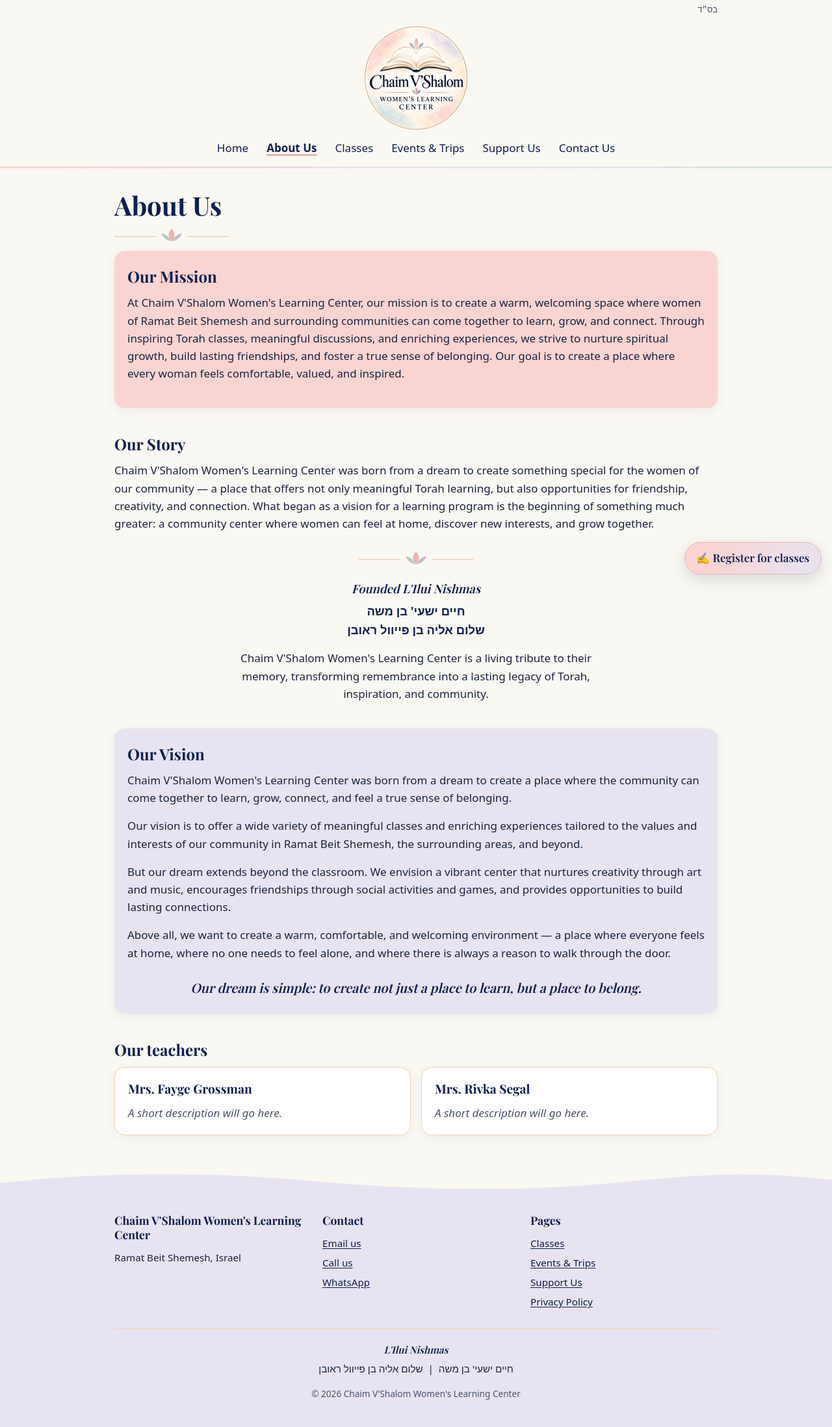
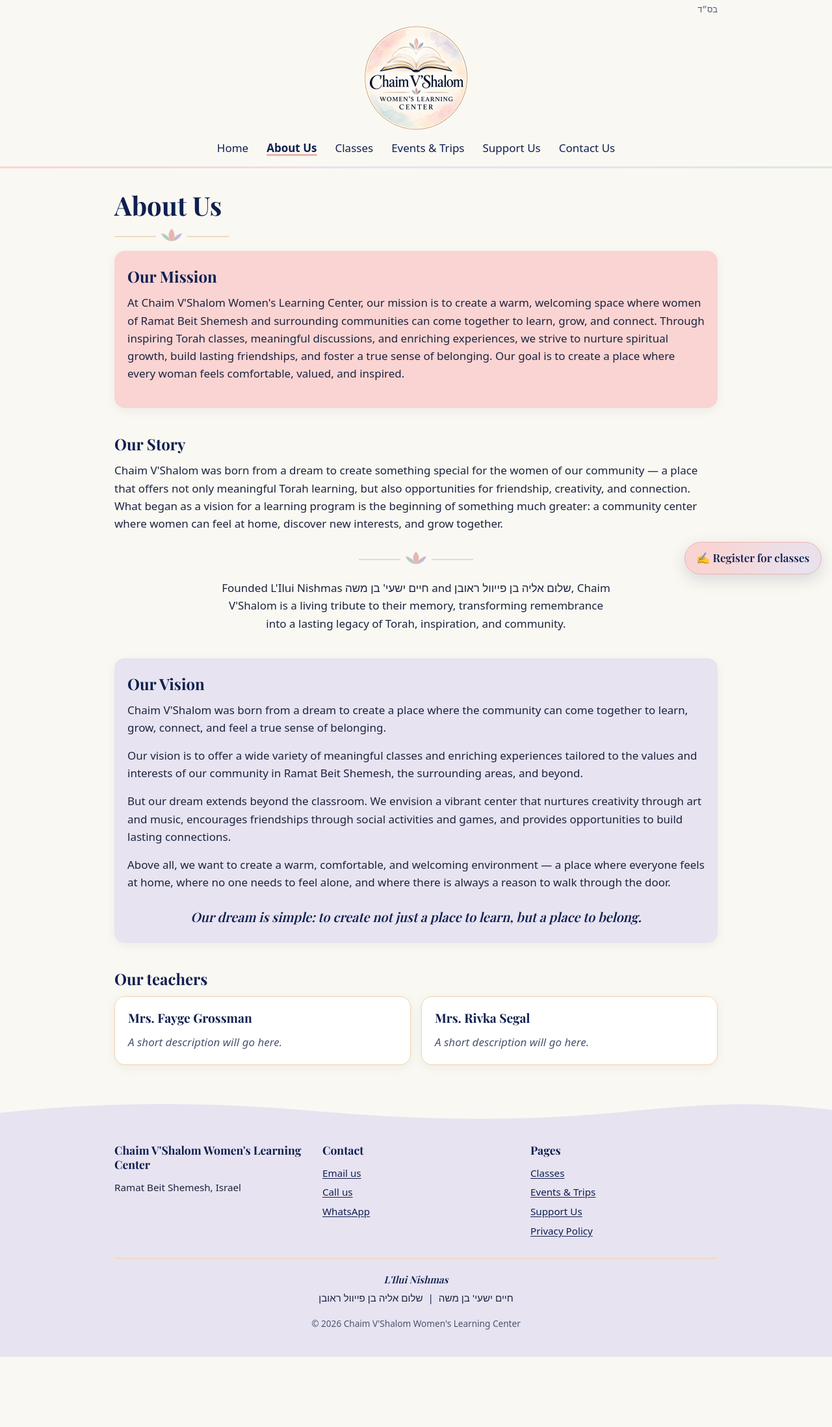
Before and after one commit to mos26613/ChaimVshalom, a Jekyll site: the page built from about.html, in a window 1280 px wide. Shown: the whole page at 65% size. Built offline with Jekyll 4.4.1, drawn with Linux system fonts in a browser that asks for light colours; some web fonts are replaced; after the commit the page ends 2088 px from its top, so only the background shows below that.

Commit message:
About page: keep the maintainer's wording exactly, short name allowed
Restore "Chaim V'Shalom" where the text mentions it again, and the
dedication sentence as written (Hebrew names kept whole on one line).
CLAUDE.md now allows the short form after the first mention and says to keep
the maintainer's text as sent; the About test checks the first mention only.

Co-Authored-By: Claude Opus 5.5 <noreply@anthropic.com>
Claude-Session: https://claude.ai/code/session_011GMQDGsLDzKwhQTsSCZg3V

```diff
--- a/about.html
+++ b/about.html
@@ -12,18 +12,14 @@ description: "About Chaim V'Shalom Women's Learning Center."
 
       <section class="section">
         <h2>Our Story</h2>
-        <p>Chaim V'Shalom Women's Learning Center was born from a dream to create something special for the women of our community &mdash; a place that offers not only meaningful Torah learning, but also opportunities for friendship, creativity, and connection. What began as a vision for a learning program is the beginning of something much greater: a community center where women can feel at home, discover new interests, and grow together.</p>
+        <p>Chaim V'Shalom was born from a dream to create something special for the women of our community &mdash; a place that offers not only meaningful Torah learning, but also opportunities for friendship, creativity, and connection. What began as a vision for a learning program is the beginning of something much greater: a community center where women can feel at home, discover new interests, and grow together.</p>
         <hr class="leaf-divider leaf-divider--center">
-        <div class="about-dedication">
-          <p class="about-dedication-title">Founded L'Ilui Nishmas</p>
-          <p class="about-dedication-names" lang="he" dir="rtl"><span>חיים ישעי' בן משה</span> <span>שלום אליה בן פייוול ראובן</span></p>
-          <p>Chaim V'Shalom Women's Learning Center is a living tribute to their memory, transforming remembrance into a lasting legacy of Torah, inspiration, and community.</p>
-        </div>
+        <p class="about-dedication">Founded L'Ilui Nishmas <span class="hebrew-name" lang="he" dir="rtl">חיים ישעי' בן משה</span> and <span class="hebrew-name" lang="he" dir="rtl">שלום אליה בן פייוול ראובן</span>, Chaim V'Shalom is a living tribute to their memory, transforming remembrance into a lasting legacy of Torah, inspiration, and community.</p>
       </section>
 
       <section class="section band band--lavender">
         <h2>Our Vision</h2>
-        <p>Chaim V'Shalom Women's Learning Center was born from a dream to create a place where the community can come together to learn, grow, connect, and feel a true sense of belonging.</p>
+        <p>Chaim V'Shalom was born from a dream to create a place where the community can come together to learn, grow, connect, and feel a true sense of belonging.</p>
         <p>Our vision is to offer a wide variety of meaningful classes and enriching experiences tailored to the values and interests of our community in Ramat Beit Shemesh, the surrounding areas, and beyond.</p>
         <p>But our dream extends beyond the classroom. We envision a vibrant center that nurtures creativity through art and music, encourages friendships through social activities and games, and provides opportunities to build lasting connections.</p>
         <p>Above all, we want to create a warm, comfortable, and welcoming environment &mdash; a place where everyone feels at home, where no one needs to feel alone, and where there is always a reason to walk through the door.</p>
--- a/css/style.css
+++ b/css/style.css
@@ -290,22 +290,9 @@ main h1::after,
   margin: 0 auto;
 }
 
-.about-dedication-title {
-  font-family: var(--font-heading);
-  font-style: italic;
-  font-size: 1.15rem;
-  color: var(--color-heading);
-  margin-bottom: 0.25rem;
-}
-
-.about-dedication-names {
-  font-size: 1.15rem;
-  font-weight: 600;
-  color: var(--color-heading);
-}
-
-.about-dedication-names span {
-  display: block;              /* each name on its own line */
+/* A Hebrew name inside an English sentence: kept on one line, never split */
+.hebrew-name {
+  white-space: nowrap;
 }
 
 .closing-line {
```
Also changed, not shown: CLAUDE.md (+9 -4 lines), SITE_PLAN.md (+3 -3 lines), tests/README.md (+1 -1 lines), tests/test_about.js (+8 -6 lines).
